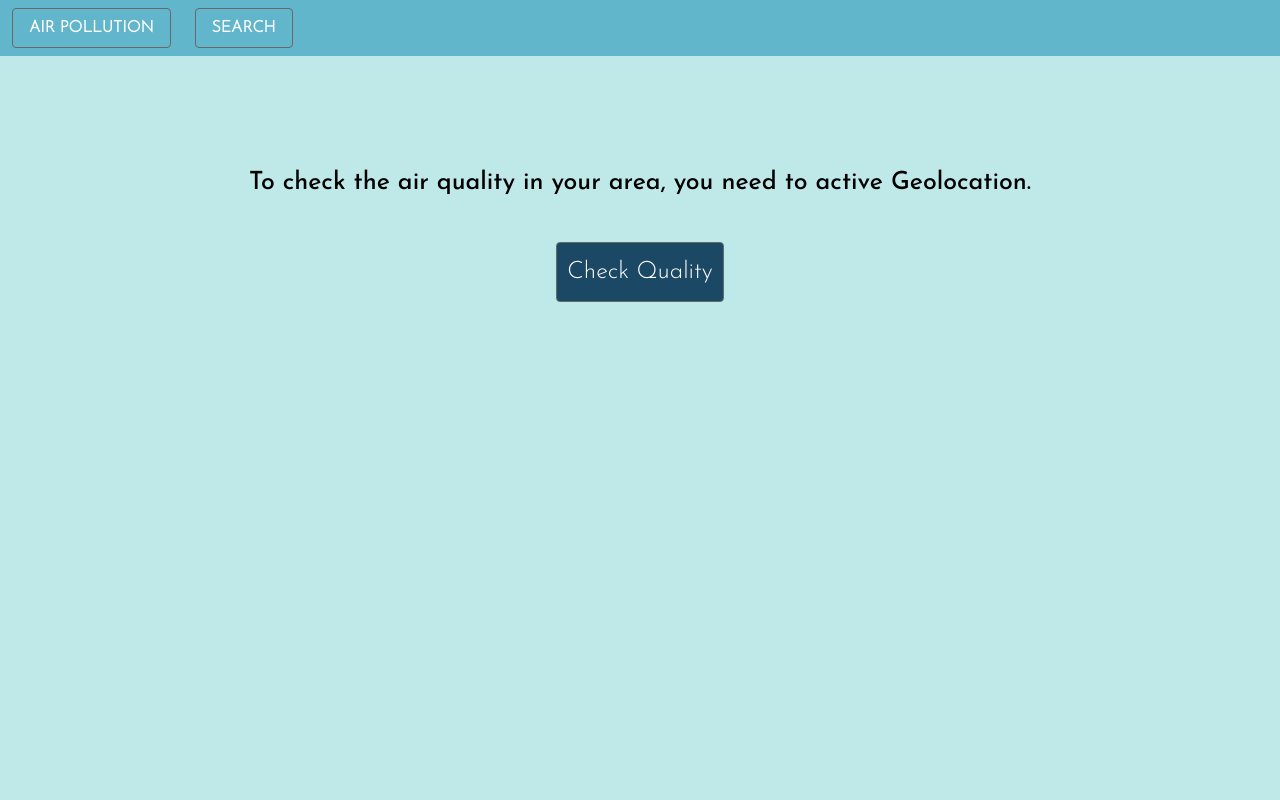
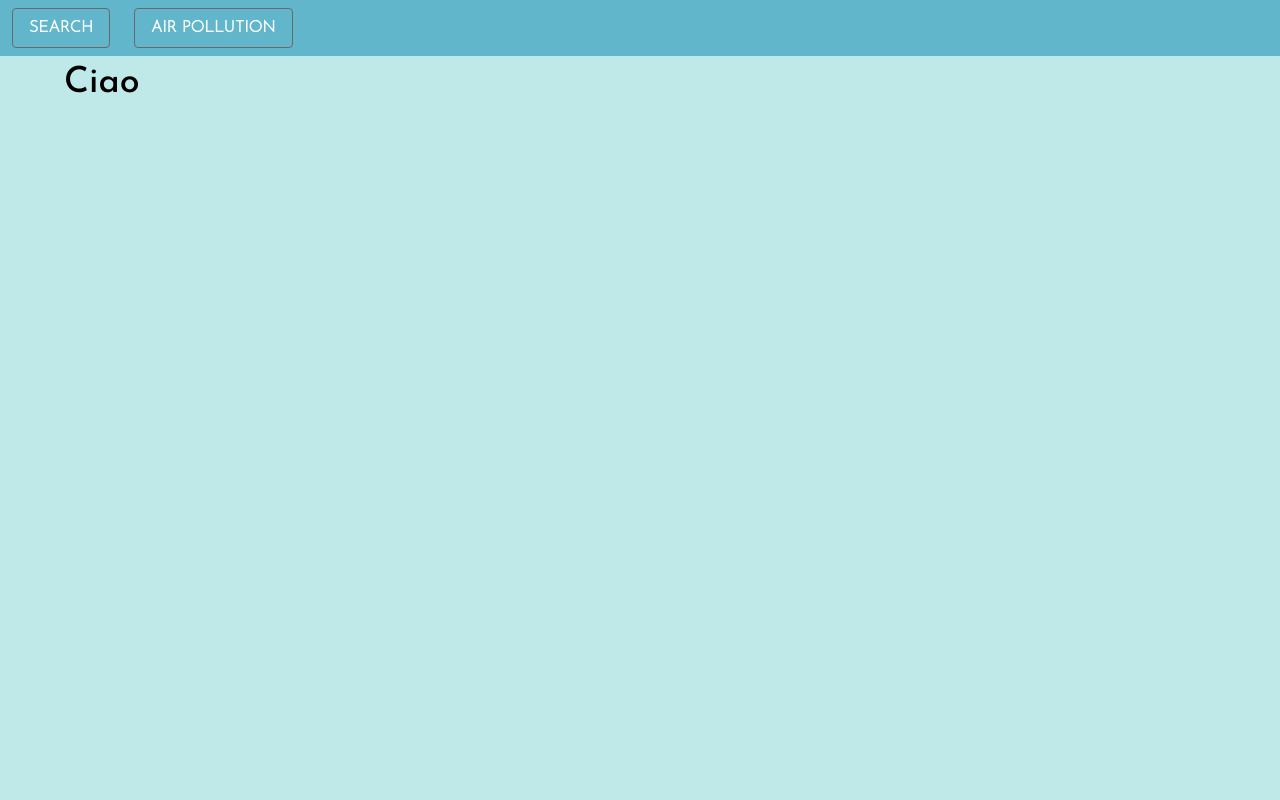
Before and after one commit to DomeT99/another-weather-app, a Vue app: page / in a window 1280 px wide. Shown: the top 800 px of the page. Built offline with nearby package versions, Linux system fonts and the light colour scheme.

Commit message:
feat: catch 404 page

```diff
--- a/src/components/Navbar.vue
+++ b/src/components/Navbar.vue
@@ -7,12 +7,12 @@ onMounted(() => openMenu());
 
 const buttonsNavbar = [
   {
-    text: "AIR POLLUTION",
-    path: "/",
+    text: "SEARCH",
+    path: "/search",
   },
   {
-    text: "SEARCH",
-    path: "/search",
+    text: "AIR POLLUTION",
+    path: "/airpollution",
   },
 ];
 const isMenuActive = ref(false);
--- a/src/router/index.js
+++ b/src/router/index.js
@@ -2,14 +2,19 @@ import { createRouter, createWebHistory } from "vue-router";
 
 const routes = [
   {
-    path: "/",
+    path: "/search",
+    name: "search",
+    component: () => import("../views/Search.vue"),
+  },
+  {
+    path: "/airpollution",
     name: "air-pollution",
     component: () => import("../views/AirPollution.vue"),
   },
   {
-    path: "/search",
-    name: "search",
-    component: () => import("../views/Search.vue"),
+    path: "/:pathMatch(.*)*",
+    name: "404",
+    component: () => import("../views/Error.vue"),
   },
 ];
 
--- /dev/null
+++ b/src/views/Error.vue
@@ -0,0 +1,4 @@
+<script setup></script>
+<template>
+  <div><h1>Ciao</h1></div>
+</template>
```
